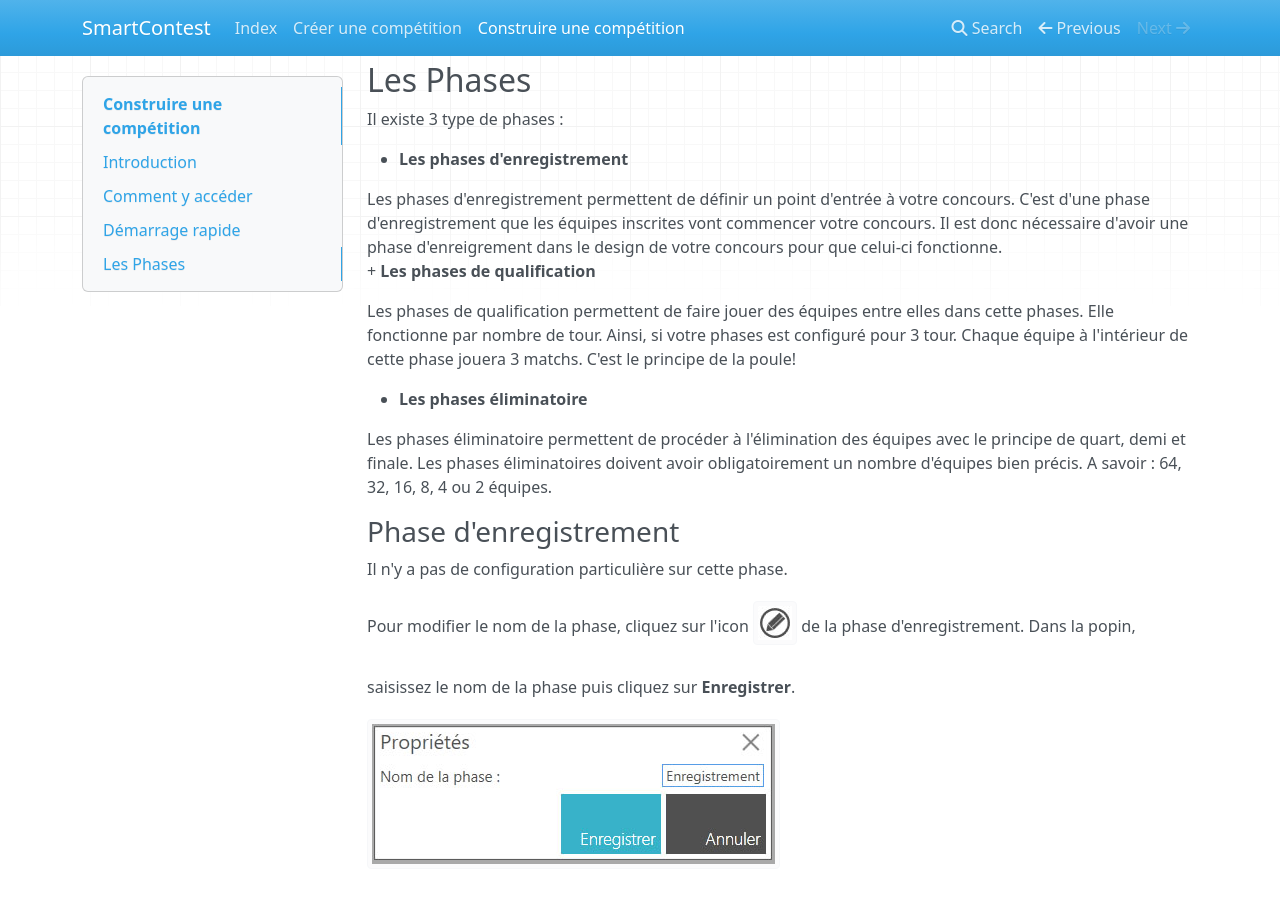
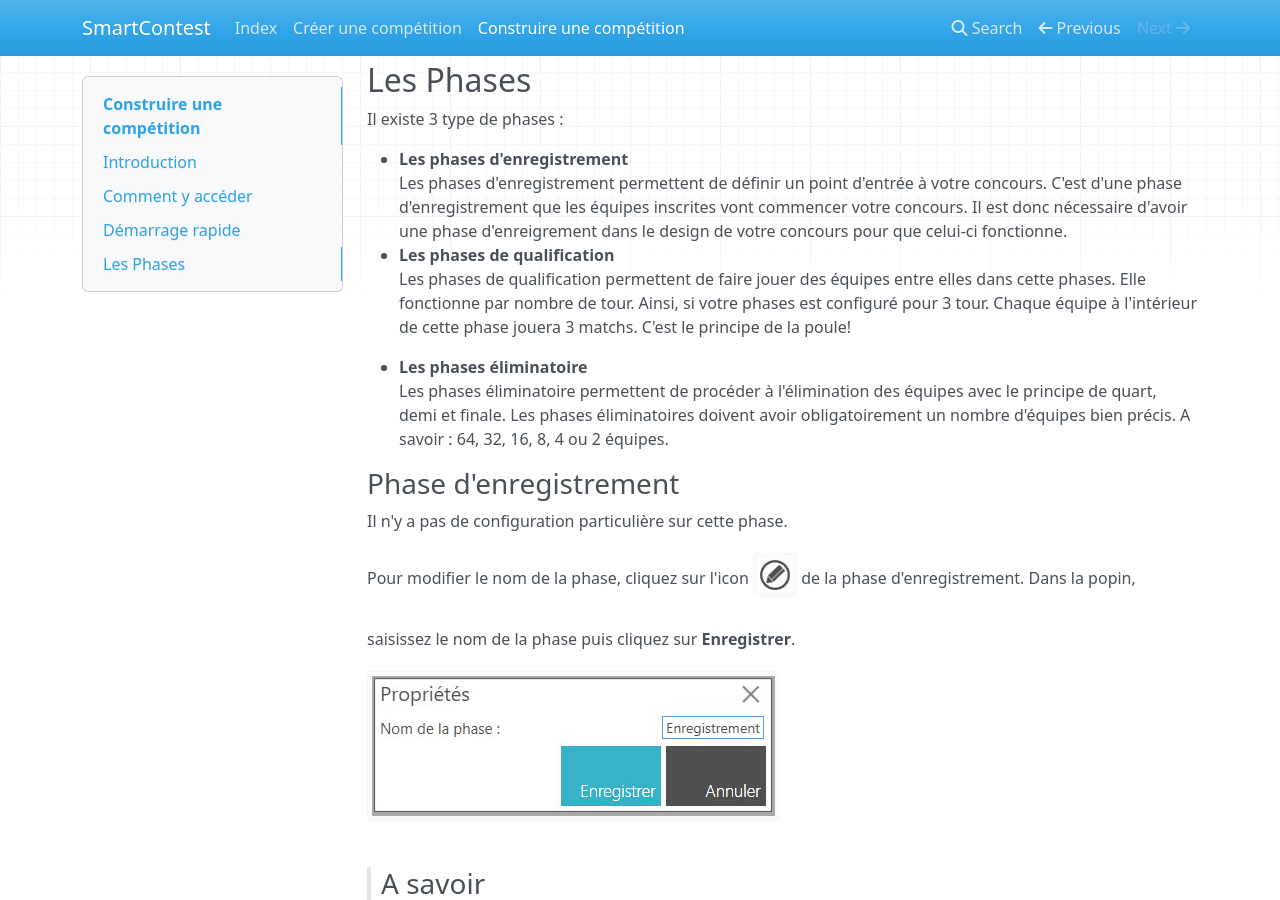
Before and after one commit to Ineaweb/SmartContest, an MkDocs documentation site: the page built from docs/design-competition.md, in a window 1280 px wide and 900 px high, scrolled down 7694 px. Built offline with MkDocs 1.6.1, drawn with Linux system fonts in a browser that asks for light colours; nearby versions of some CDN libraries; old or Windows-style settings are respelled for this version of MkDocs.

Commit message:
mise à jour

```diff
--- a/docs/design-competition.md
+++ b/docs/design-competition.md
@@ -79,15 +79,12 @@ Avant toute chose, pour que votre concours fonctionne, il faut une phase d'enreg
 
 Il existe 3 type de phases :
 
-+ **Les phases d'enregistrement**
-
+* **Les phases d'enregistrement**
   Les phases d'enregistrement permettent de définir un point d'entrée à votre concours. C'est d'une phase d'enregistrement que les équipes inscrites vont commencer votre concours. Il est donc nécessaire d'avoir une phase d'enreigrement dans le design de votre concours pour que celui-ci fonctionne.
-+ **Les phases de qualification**
-
+* **Les phases de qualification**
   Les phases de qualification permettent de faire jouer des équipes entre elles dans cette phases. Elle fonctionne par nombre de tour. Ainsi, si votre phases est configuré pour 3 tour. Chaque équipe à l'intérieur de cette phase jouera 3 matchs. C'est le principe de la poule!
 
-+ **Les phases éliminatoire**
-
+* **Les phases éliminatoire**
   Les phases éliminatoire permettent de procéder à l'élimination des équipes avec le principe de quart, demi et finale. Les phases éliminatoires doivent avoir obligatoirement un nombre d'équipes bien précis. A savoir : 64, 32, 16, 8, 4 ou 2 équipes.
 
 ### Phase d'enregistrement
@@ -112,13 +109,13 @@ Une popin d'édition s'affiche :
 ![popin édition](img/design-competition/27.jpg)
 Vous pouvez alors :
 
-+ modifier le **Nom de la phase**,
-+ cocher la case **Jouer contre chaque équipe**,
+* modifier le **Nom de la phase**,
+* cocher la case **Jouer contre chaque équipe**,
   > *Dans ce cas là, le nombre de match à jouer sera égale au nombre d'équipes dans la phase -1.*
-+ modifier le **Nombre de tours**,
+* modifier le **Nombre de tours**,
   > *Dans le cas ou la case à cocher **Jouer contre chaque équipe** est coché, ce sera alors le **Nombre de match par équipes**. le nombre de match à jouer sera égale au nombre d'équipes dans la phase -1 multiplié par le **Nombre de match par équipes**
   Exemple : pour 4 équipes, si le **Nombre de match par équipes** est définit à 3, chaque équipe jouera alors (4-1) * 3 = 9 matchs.*
-+ cocher la case **Publier le classement**
+* cocher la case **Publier le classement**
   >  En cochant cette case, vous rendez publique le classement. L'effet est immédiat. Cela permet de ne pas rendre publique le classement en cours et d'éviter des arrangements (peu sportif) entre les équipes.
 
 #### Les règles
```
